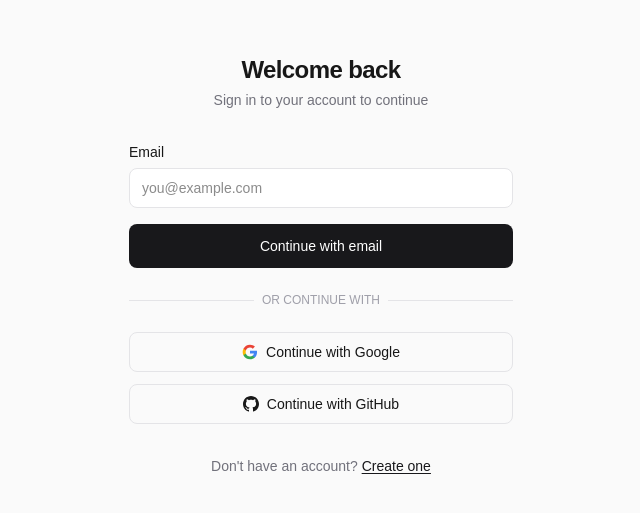
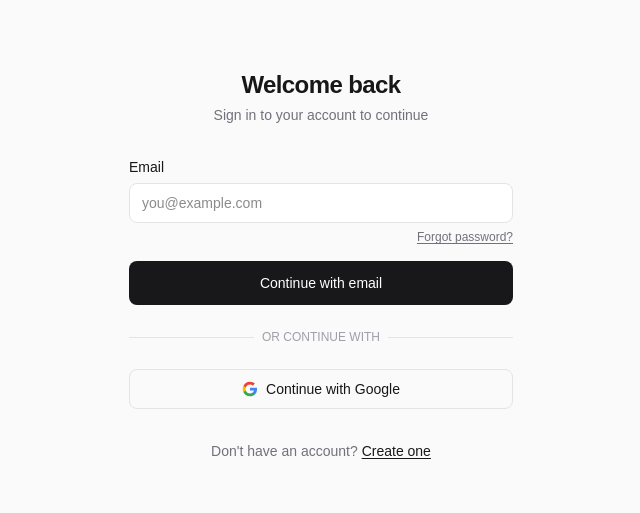
Before and after one commit to choiruladamm/next-kinde-auth, a Next.js app: page /signin in a window 1280 px wide. Shown: the part 135-648 px from the top of the page, without its empty margins (319-959 px from the left). Built offline with nearby package versions, Linux system fonts and the light colour scheme.

Commit message:
feat: add "Forgot password?" link to sign-in page and remove GitHub login button

```diff
--- a/src/app/signin/page.tsx
+++ b/src/app/signin/page.tsx
@@ -43,6 +43,12 @@ export default function SignInPage() {
               placeholder="you@example.com"
               className="h-10 rounded-lg border border-zinc-200 bg-white px-3 text-sm outline-none transition-colors focus:border-zinc-400 dark:border-zinc-800 dark:bg-black dark:focus:border-zinc-600"
             />
+            <Link
+              href="/api/auth/login"
+              className="self-end text-xs text-zinc-500 underline underline-offset-2 hover:text-zinc-900 dark:hover:text-zinc-100"
+            >
+              Forgot password?
+            </Link>
           </div>
 
           <button
@@ -91,16 +97,6 @@ export default function SignInPage() {
             </svg>
             Continue with Google
           </button>
-          <button
-            type="button"
-            onClick={handleSocialLogin}
-            className="flex h-10 items-center justify-center gap-2 rounded-lg border border-zinc-200 text-sm font-medium transition-colors hover:bg-zinc-100 dark:border-zinc-800 dark:hover:bg-zinc-900"
-          >
-            <svg className="h-4 w-4" viewBox="0 0 24 24" fill="currentColor">
-              <path d="M12 0c-6.626 0-12 5.373-12 12 0 5.302 3.438 9.8 8.207 11.387.599.111.793-.261.793-.577v-2.234c-3.338.726-4.033-1.416-4.033-1.416-.546-1.387-1.333-1.756-1.333-1.756-1.089-.745.083-.729.083-.729 1.205.084 1.839 1.237 1.839 1.237 1.07 1.834 2.807 1.304 3.492.997.107-.775.418-1.305.762-1.604-2.665-.305-5.467-1.334-5.467-5.931 0-1.311.469-2.381 1.236-3.221-.124-.303-.535-1.524.117-3.176 0 0 1.008-.322 3.301 1.23.957-.266 1.983-.399 3.003-.404 1.02.005 2.047.138 3.006.404 2.291-1.552 3.297-1.23 3.297-1.23.653 1.653.242 2.874.118 3.176.77.84 1.235 1.911 1.235 3.221 0 4.609-2.807 5.624-5.479 5.921.43.372.823 1.102.823 2.222v3.293c0 .319.192.694.801.576 4.765-1.589 8.199-6.086 8.199-11.386 0-6.627-5.373-12-12-12z" />
-            </svg>
-            Continue with GitHub
-          </button>
         </div>
 
         <p className="mt-8 text-center text-sm text-zinc-500">
```
